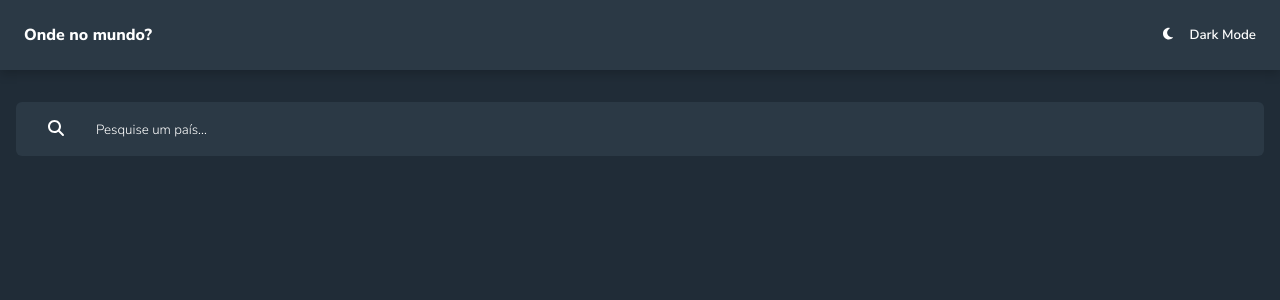
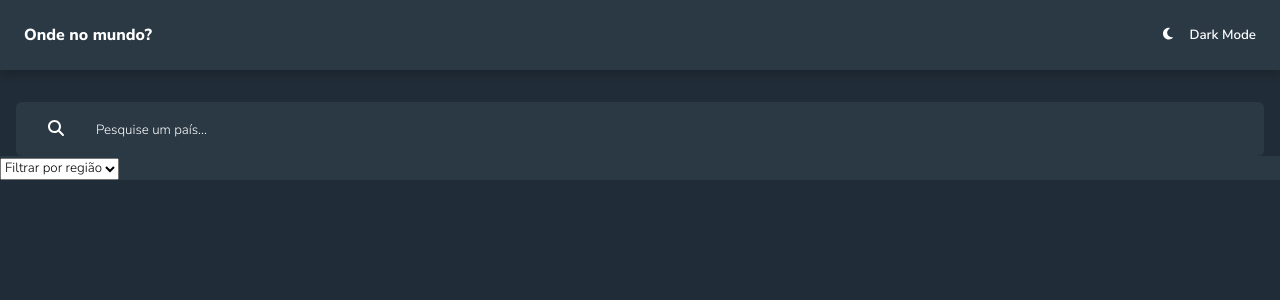
Before and after one commit to Daniel-san8/countries-project, an Angular app: page / in a window 1280 px wide. Shown: the top 300 px of the page. Built offline with nearby package versions, Linux system fonts and the light colour scheme.

Commit message:
feat: create component selected region

```diff
--- a/src/app/app.component.html
+++ b/src/app/app.component.html
@@ -1,4 +1,5 @@
 <div class="main" [ngClass]="{'bg-dark-app': _modeTheme.darkTheme}">
     <app-header />
     <app-search-home />
+    <app-selected-region />
 </div>
--- a/src/app/app.component.ts
+++ b/src/app/app.component.ts
@@ -3,10 +3,11 @@ import { HeaderComponent } from "./components/header/header.component";
 import { ModeThemeService } from './services/mode-theme.service';
 import { CommonModule } from '@angular/common';
 import { SearchHomeComponent } from "./components/search-home/search-home.component";
+import { SelectedRegionComponent } from "./components/selected-region/selected-region.component";
 @Component({
   selector: 'app-root',
   standalone: true,
-  imports: [CommonModule, HeaderComponent, SearchHomeComponent],
+  imports: [CommonModule, HeaderComponent, SearchHomeComponent, SelectedRegionComponent],
   templateUrl: './app.component.html',
   styleUrl: './app.component.scss'
 })
--- /dev/null
+++ b/src/app/components/selected-region/selected-region.component.html
@@ -0,0 +1,10 @@
+<div appChangeThemeColor [themeDark]="_modeService.darkTheme">
+    <select>
+        <option value="none" disabled="true" selected>Filtrar por região</option>
+        <option value="Africa">Africa</option>
+        <option value="America">America</option>
+        <option value="Asia">Asia</option>
+        <option value="Europe">Europe</option>
+        <option value="Oceania">Oceania</option>
+    </select>
+</div>
--- /dev/null
+++ b/src/app/components/selected-region/selected-region.component.ts
@@ -0,0 +1,14 @@
+import { Component } from '@angular/core';
+import { ChangeThemeColorDirective } from '../../directives/change-theme-color.directive';
+import { ModeThemeService } from '../../services/mode-theme.service';
+
+@Component({
+  selector: 'app-selected-region',
+  standalone: true,
+  imports: [ChangeThemeColorDirective],
+  templateUrl: './selected-region.component.html',
+  styleUrl: './selected-region.component.scss'
+})
+export class SelectedRegionComponent {
+  constructor (protected readonly _modeService: ModeThemeService) {}
+}
```
Also changed, not shown: src/app/components/selected-region/selected-region.component.scss (added), 1 other file (tests, documents, lock files or other folders).
